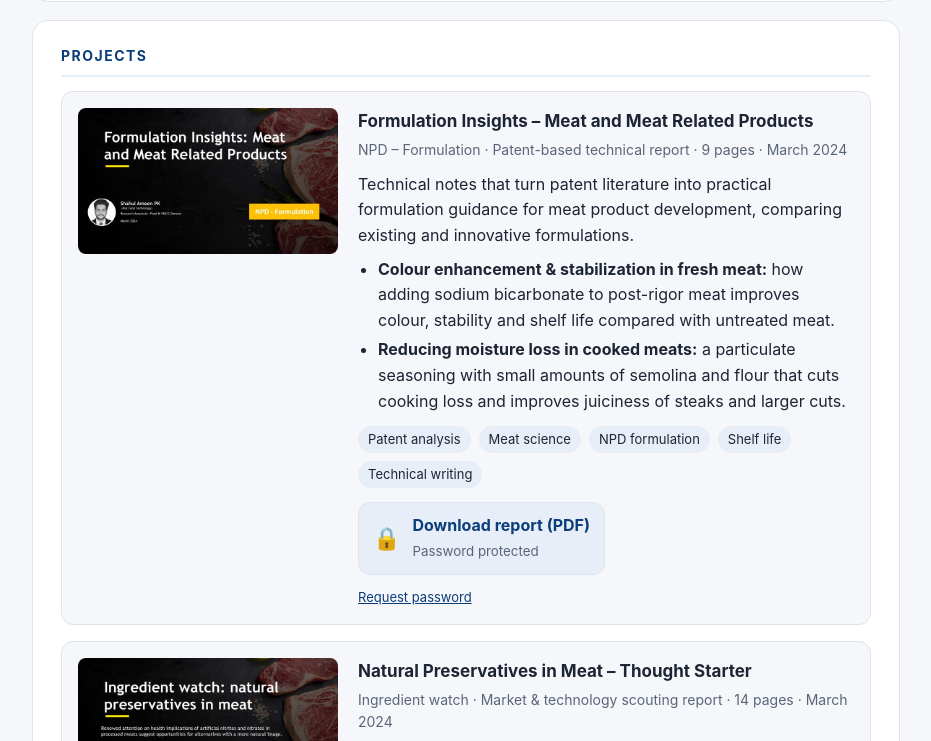
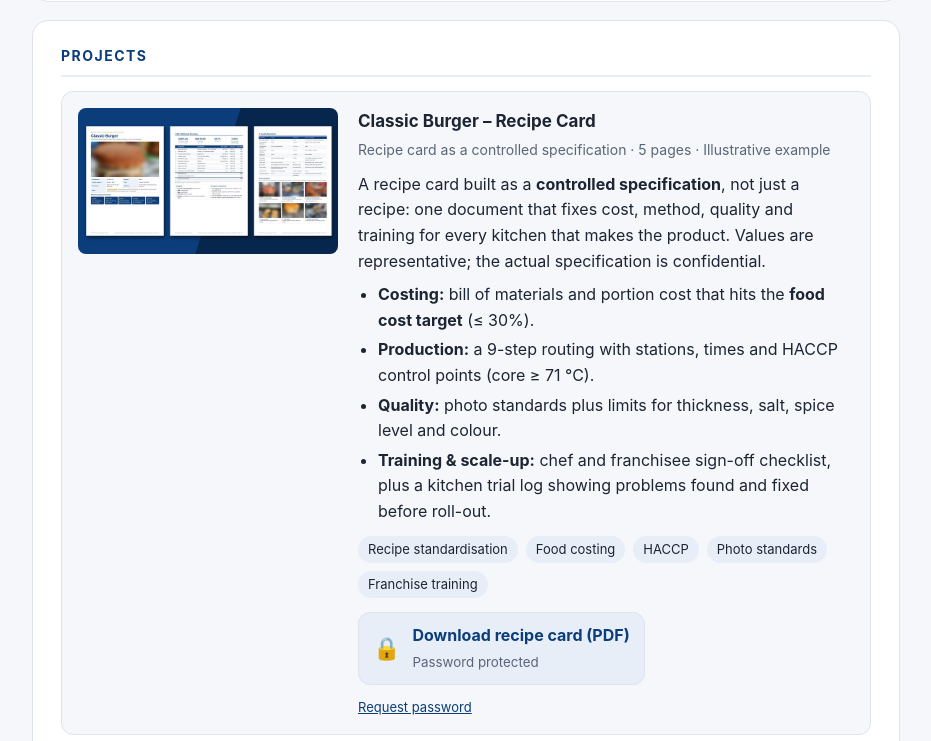
Before and after one commit to shahulameenpk/shahulameenpk.github.io, a plain HTML site: page index.html in a window 1280 px wide. Shown: the part 2223-2964 px from the top of the page, without its empty margins (174-1105 px from the left). Drawn offline with Linux system fonts and the light colour scheme.

Commit message:
Add Classic Burger recipe card project
Co-Authored-By: Claude Opus 5.5 <noreply@anthropic.com>

```diff
--- a/index.html
+++ b/index.html
@@ -189,6 +189,28 @@ footer{text-align:center;color:var(--muted);font-size:13px;margin-top:28px}
 <section id="projects">
   <h2>Projects</h2>
   <article class="proj">
+    <img src="img/recipe-card-classic-burger-cover.jpg" alt="Pages from the Classic Burger recipe card: cover, bill of materials and costing, quality standards with photo standards" loading="lazy">
+    <div>
+      <h3>Classic Burger – Recipe Card</h3>
+      <p class="meta">Recipe card as a controlled specification · 5 pages · Illustrative example</p>
+      <p style="margin:0">A recipe card built as a <b>controlled specification</b>, not just a recipe: one document that fixes cost, method, quality and training for every kitchen that makes the product. Values are representative; the actual specification is confidential.</p>
+      <ul>
+        <li><b>Costing:</b> bill of materials and portion cost that hits the <b>food cost target</b> (≤ 30%).</li>
+        <li><b>Production:</b> a 9-step routing with stations, times and HACCP control points (core ≥ 71 °C).</li>
+        <li><b>Quality:</b> photo standards plus limits for thickness, salt, spice level and colour.</li>
+        <li><b>Training &amp; scale-up:</b> chef and franchisee sign-off checklist, plus a kitchen trial log showing problems found and fixed before roll-out.</li>
+      </ul>
+      <ul class="chips">
+        <li>Recipe standardisation</li><li>Food costing</li><li>HACCP</li><li>Photo standards</li><li>Franchise training</li>
+      </ul>
+      <button class="dl-btn" type="button" data-file="files/recipe-card-classic-burger.enc" data-name="Classic-Burger-Recipe-Card-Shahul-Ameen-PK.pdf" data-label="Download recipe card: Classic Burger">
+        <span class="ic">🔒</span><span><b>Download recipe card (PDF)</b><small>Password protected</small></span>
+      </button>
+      <p class="lock"><a class="req-pw" href="#" data-label="Recipe card: Classic Burger">Request password</a></p>
+    </div>
+  </article>
+
+  <article class="proj" style="margin-top:16px">
     <img src="img/report-meat-cover.jpg" alt="Cover of the report Formulation Insights: Meat and Meat Related Products" loading="lazy">
     <div>
       <h3>Formulation Insights – Meat and Meat Related Products</h3>
```
Also changed, not shown: img/recipe-card-classic-burger-cover.jpg (added), 1 other file.
